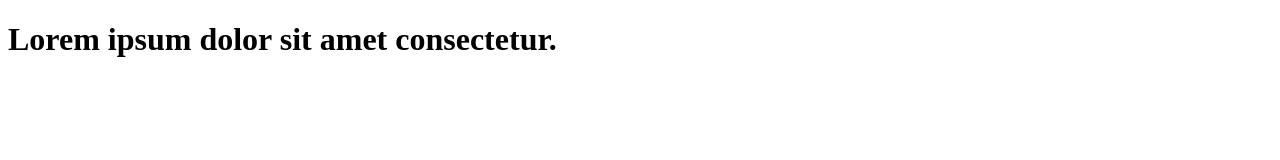
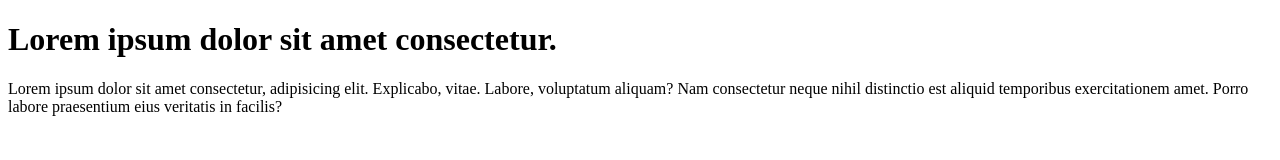
Before and after one commit to y-pokrovsky/learn-git, a plain HTML site: page index.html in a window 1280 px wide. Drawn offline with Linux system fonts and the light colour scheme.

Commit message:
add paragraph to code

```diff
--- a/index.html
+++ b/index.html
@@ -7,5 +7,11 @@
   </head>
   <body>
     <h1>Lorem ipsum dolor sit amet consectetur.</h1>
+    <p>
+      Lorem ipsum dolor sit amet consectetur, adipisicing elit. Explicabo,
+      vitae. Labore, voluptatum aliquam? Nam consectetur neque nihil distinctio
+      est aliquid temporibus exercitationem amet. Porro labore praesentium eius
+      veritatis in facilis?
+    </p>
   </body>
 </html>
```
